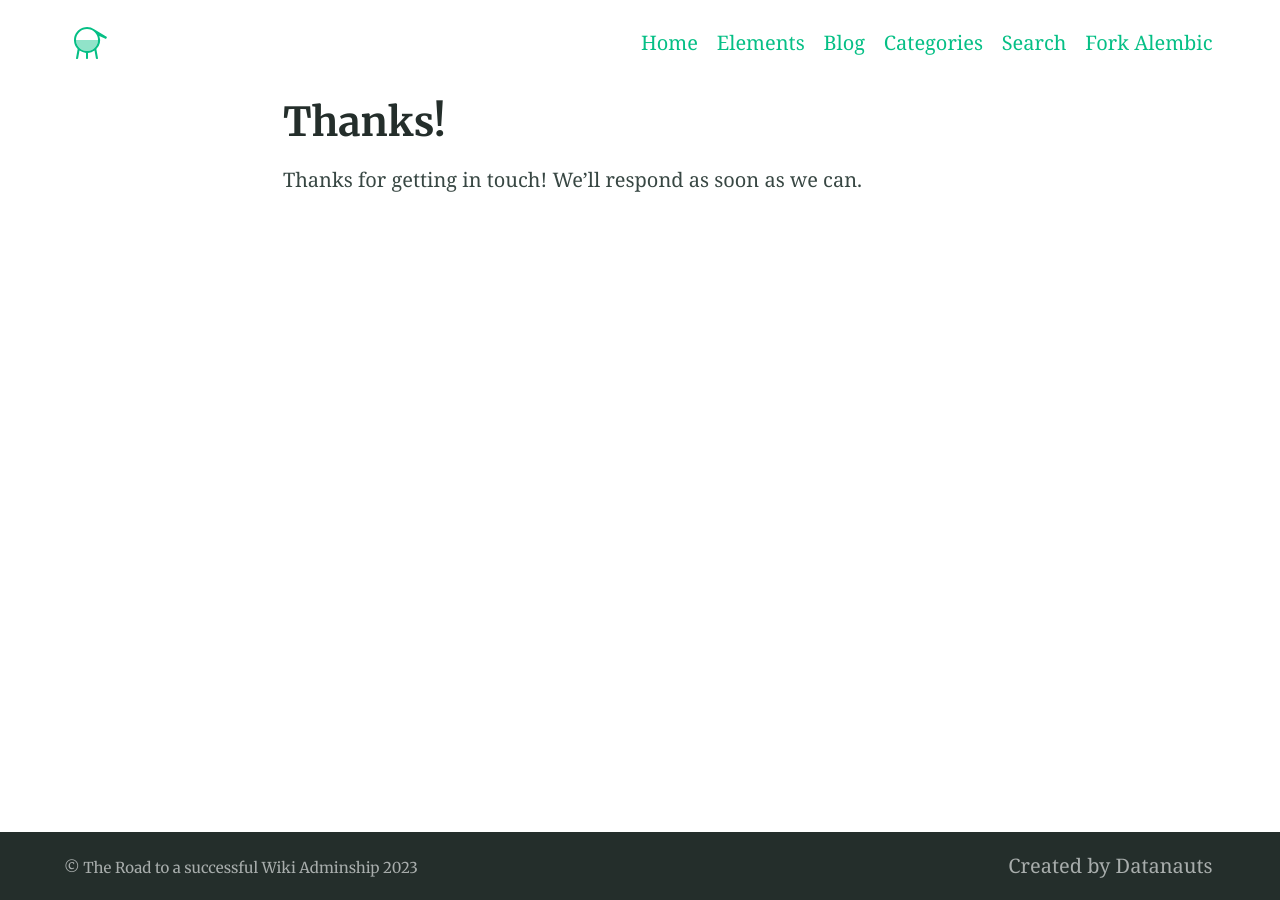
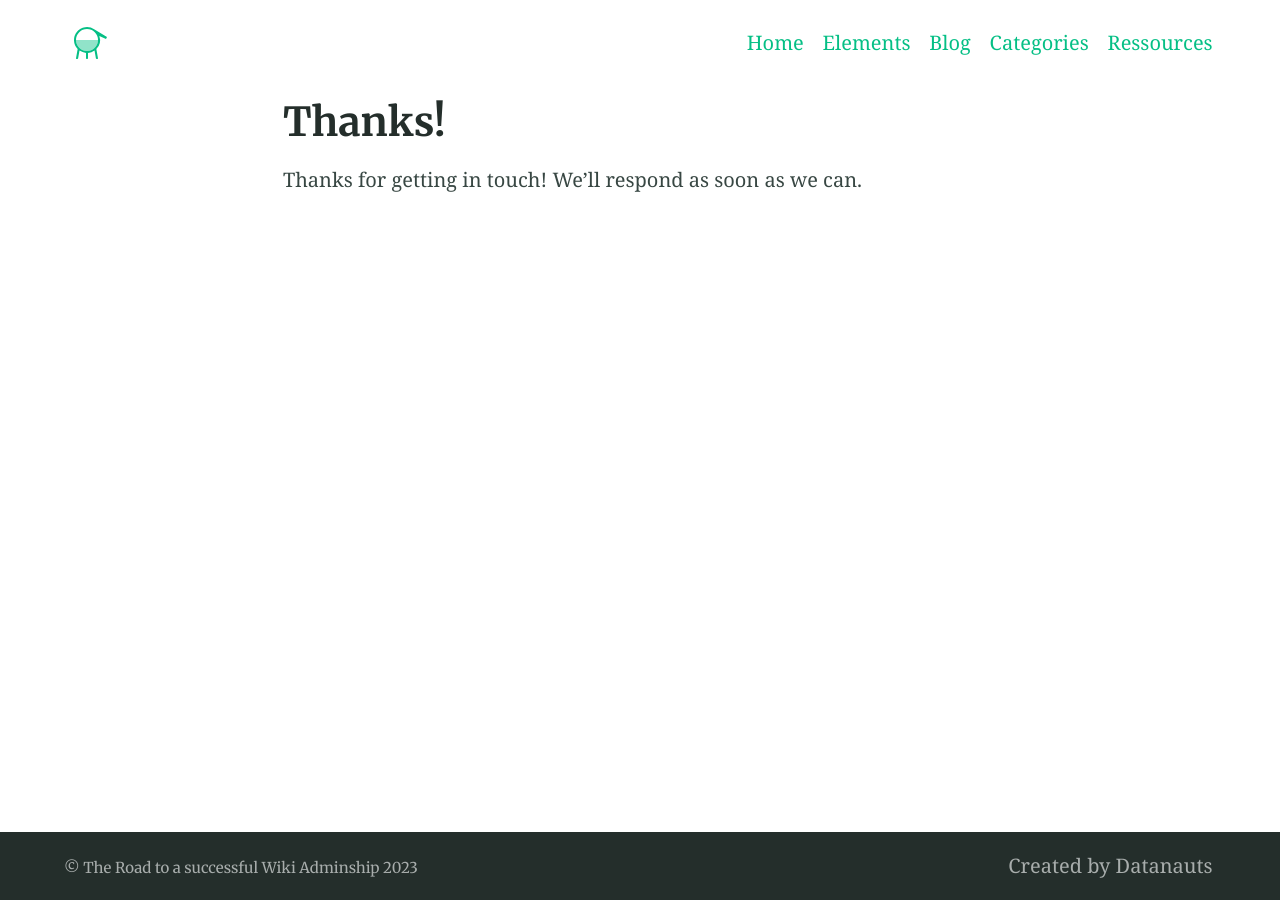
Before and after one commit to Sakasy/sakasy.github.io, a Jekyll site: the page built from thanks.md, in a window 1280 px wide. Built offline with Jekyll 4.4.1, drawn with Linux system fonts in a browser that asks for light colours.

Commit message:
Update _config.yml

```diff
--- a/_config.yml
+++ b/_config.yml
@@ -129,13 +129,14 @@
   url: /blog/
 - title: Categories
   url: /categories/
-- title: Search
-  url: /search/
-- title: Fork Alembic
-  items:
+# - title: Search
+#   url: /search/
+- title: Ressources
+  children:
     - title: Dataset
+      url: http://snap.stanford.edu/data/wiki-RfA.html
     - title: Code
-      url: https://github.com/daviddarnes/alembic
+      url: https://github.com/epfl-ada/ada-2023-project-datanauts23
 
 
 navigation_footer:
```
